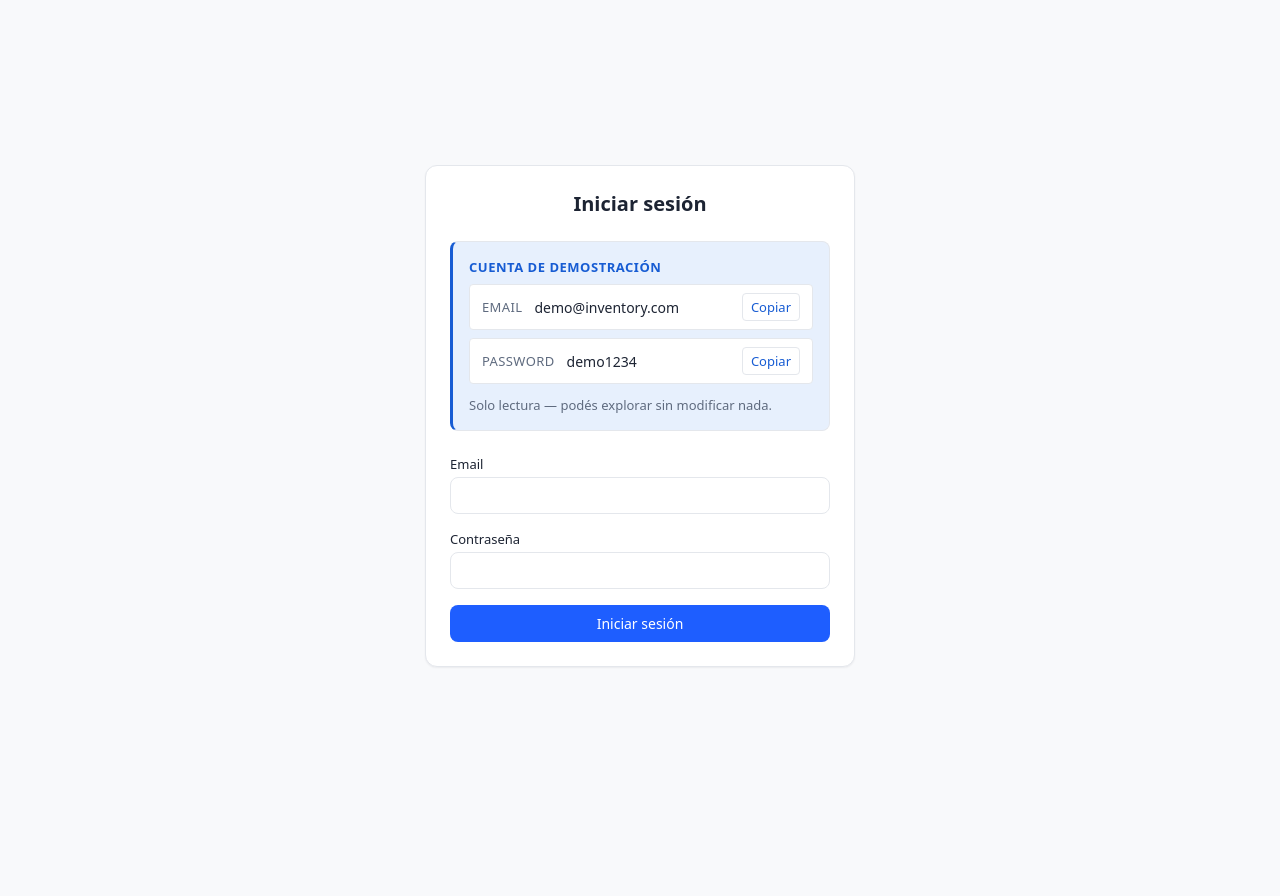
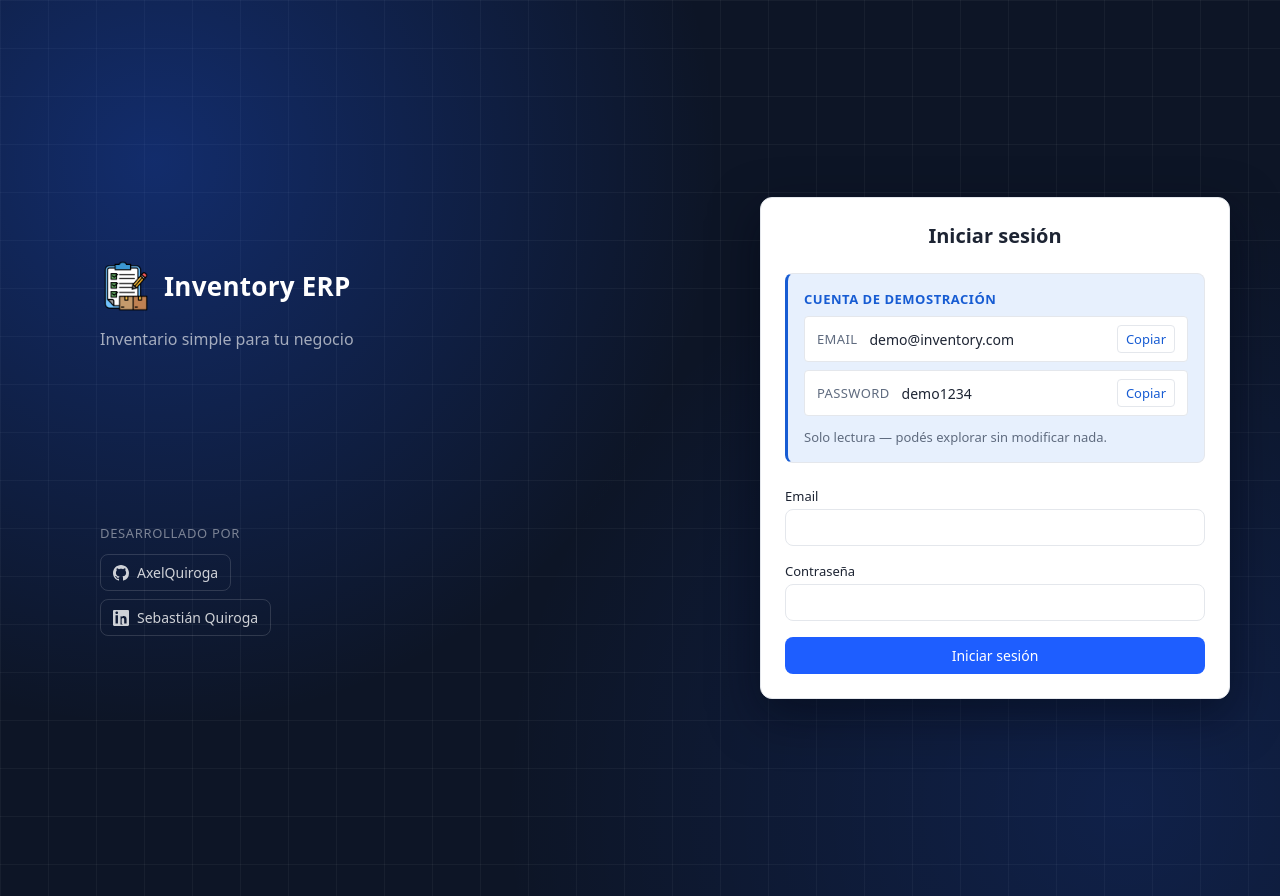
Before and after one commit to AxelQuiroga/inventory-frontend, a React (Vite) app: page /login in a window 1280 px wide. Before the commit the page ends 832 px from the top, so only its background shows below. Built offline with nearby package versions, Linux system fonts and the light colour scheme; no server answers.

Commit message:
feat(ui): redesign login as dark branded hero with author links

```diff
--- a/src/features/auth/LoginPage.module.css
+++ b/src/features/auth/LoginPage.module.css
@@ -1,14 +1,145 @@
+/* Hero del login: "la vitrina del bodeguero". Azul noche de marca con una
+   retícula técnica (metáfora del plano de depósito) y dos glows radiales que
+   son SIEMPRE el azul primario — la luz del almacén encendido. Todo debris de
+   los tokens; la card blanca flota al costado como el mostrador iluminado. */
 .page {
   min-height: 100vh;
   display: flex;
   align-items: center;
-  justify-content: center;
-  padding: var(--space-4);
+  padding: var(--space-7);
+  background-color: var(--color-hero-bg);
+  background-image:
+    radial-gradient(circle at 12% 18%, rgba(30, 94, 255, 0.32), transparent 42%),
+    radial-gradient(circle at 88% 90%, rgba(30, 94, 255, 0.16), transparent 45%),
+    linear-gradient(rgba(255, 255, 255, 0.045) 1px, transparent 1px),
+    linear-gradient(90deg, rgba(255, 255, 255, 0.045) 1px, transparent 1px);
+  background-size: 100% 100%, 100% 100%, 48px 48px, 48px 48px;
+  background-repeat: no-repeat, no-repeat, repeat, repeat;
+  animation: heroIn 500ms ease-out both;
+}
+
+/* Entrada sutil: fade + elevación. Se desactiva con prefers-reduced-motion. */
+@keyframes heroIn {
+  from {
+    opacity: 0;
+    transform: translateY(8px);
+  }
+  to {
+    opacity: 1;
+    transform: translateY(0);
+  }
+}
+
+@media (prefers-reduced-motion: reduce) {
+  .page {
+    animation: none;
+  }
+}
+
+/* Grid asimétrico: izquierda = marca + autoría, derecha = la acción.
+   Desktop: brand y author comparten columna izquierda (grid areas); la card
+   estira toda la columna derecha. */
+.hero {
+  width: 100%;
+  max-width: 1080px;
+  margin: 0 auto;
+  display: grid;
+  grid-template-columns: minmax(0, 1fr) 420px;
+  grid-template-areas:
+    'brand card'
+    'author card';
+  align-items: center;
+  column-gap: var(--space-7);
 }
 
 .page :global(.Card) {
+  grid-area: card;
   width: 100%;
-  max-width: 380px;
+  /* Elevación de la card flotante sobre el hero oscuro (token nuevo) */
+  box-shadow: var(--shadow-lg);
+}
+
+/* Branding — misma identidad que el sidebar (logo + Inventory ERP) */
+.brand {
+  grid-area: brand;
+}
+
+.brandIdentity {
+  display: flex;
+  align-items: center;
+  gap: var(--space-3);
+}
+
+.brandLogo {
+  width: 52px;
+  height: 52px;
+  object-fit: contain;
+}
+
+.brandName {
+  font-size: var(--font-size-2xl);
+  font-weight: 700;
+  letter-spacing: 0.01em;
+  color: #ffffff;
+}
+
+.tagline {
+  margin: var(--space-4) 0 0;
+  max-width: 34ch;
+  font-size: var(--font-size-lg);
+  color: rgba(255, 255, 255, 0.62);
+}
+
+/* Autoría: chips "logo + nombre" clickeables (target _blank, el ícono es
+   decorativo — aria-hidden — y el nombre es el texto accesible del link). */
+.author {
+  grid-area: author;
+  margin-top: var(--space-7);
+  display: flex;
+  flex-direction: column;
+  align-items: flex-start;
+  gap: var(--space-2);
+}
+
+.authorLabel {
+  margin: 0 0 var(--space-1);
+  font-size: var(--font-size-sm);
+  text-transform: uppercase;
+  letter-spacing: 0.05em;
+  color: rgba(255, 255, 255, 0.45);
+}
+
+.authorLink {
+  display: inline-flex;
+  align-items: center;
+  gap: var(--space-2);
+  padding: var(--space-2) var(--space-3);
+  border: 1px solid rgba(255, 255, 255, 0.14);
+  border-radius: var(--radius-md);
+  color: rgba(255, 255, 255, 0.8);
+  font-size: var(--font-size-md);
+  text-decoration: none;
+  transition:
+    background var(--transition-fast),
+    border-color var(--transition-fast),
+    color var(--transition-fast);
+}
+
+.authorLink:hover {
+  border-color: rgba(30, 94, 255, 0.65);
+  background: rgba(30, 94, 255, 0.14);
+  color: #ffffff;
+}
+
+.authorLink:focus-visible {
+  outline: none;
+  box-shadow: var(--focus-ring);
+}
+
+.authorIcon {
+  width: 16px;
+  height: 16px;
+  display: block;
 }
 
 .title {
@@ -101,3 +232,26 @@
   font-size: var(--font-size-sm);
   color: var(--color-text-muted);
 }
+
+/* Mobile: todo se apila — logo arriba, card, y la autoría al final (no se
+   pierde nunca). El fondo oscuro queda igual. */
+@media (max-width: 1023px) {
+  .page {
+    padding: var(--space-5);
+    align-items: flex-start;
+  }
+
+  .hero {
+    grid-template-columns: minmax(0, 1fr);
+    grid-template-areas:
+      'brand'
+      'card'
+      'author';
+    row-gap: var(--space-6);
+  }
+
+  .author {
+    align-items: center;
+    margin-top: 0;
+  }
+}
--- a/src/features/auth/LoginPage.tsx
+++ b/src/features/auth/LoginPage.tsx
@@ -11,6 +11,38 @@ import styles from './LoginPage.module.css'
 const DEMO_EMAIL = 'demo@inventory.com'
 const DEMO_PASSWORD = 'demo1234'
 const COPIED_FEEDBACK_MS = 2000
+
+// Autoría del portfolio (vitrina pública). La URL de GitHub es AxelQuiroga,
+// verificada contra la API: los repos del portfolio viven en esa cuenta
+// ("AlexQuiroga" existe pero está vacía — no apuntar ahí).
+const AUTHOR_NAME = 'Sebastián Quiroga'
+const AUTHOR_GITHUB_URL = 'https://github.com/AxelQuiroga'
+const AUTHOR_LINKEDIN_URL = 'https://www.linkedin.com/in/sebasti%C3%A1n-quiroga-a273611a9/'
+const TAGLINE = 'Inventario simple para tu negocio'
+
+// Íconos de marca inline (sin dependencias). aria-hidden: el nombre visible
+// del link es el texto accesible; el ícono es decorativo.
+function GithubIcon() {
+  return (
+    <svg viewBox="0 0 16 16" aria-hidden="true" className={styles.authorIcon}>
+      <path
+        fill="currentColor"
+        d="M8 0C3.58 0 0 3.58 0 8c0 3.54 2.29 6.53 5.47 7.59.4.07.55-.17.55-.38 0-.19-.01-.82-.01-1.49-2.01.37-2.53-.49-2.69-.94-.09-.23-.48-.94-.82-1.13-.28-.15-.68-.52-.01-.53.63-.01 1.08.58 1.23.82.72 1.21 1.87.87 2.33.66.07-.52.28-.87.51-1.07-1.78-.2-3.64-.89-3.64-3.95 0-.87.31-1.59.82-2.15-.08-.2-.36-1.02.08-2.12 0 0 .67-.21 2.2.82.64-.18 1.32-.27 2-.27s1.36.09 2 .27c1.53-1.04 2.2-.82 2.2-.82.44 1.1.16 1.92.08 2.12.51.56.82 1.27.82 2.15 0 3.07-1.87 3.75-3.65 3.95.29.25.54.73.54 1.48 0 1.07-.01 1.93-.01 2.2 0 .21.15.46.55.38A8.01 8.01 0 0 0 16 8c0-4.42-3.58-8-8-8z"
+      />
+    </svg>
+  )
+}
+
+function LinkedinIcon() {
+  return (
+    <svg viewBox="0 0 16 16" aria-hidden="true" className={styles.authorIcon}>
+      <path
+        fill="currentColor"
+        d="M0 1.146C0 .513.526 0 1.175 0h13.65C15.474 0 16 .513 16 1.146v13.708c0 .633-.526 1.146-1.175 1.146H1.175C.526 16 0 15.487 0 14.854V1.146zm4.943 12.248V5.169H2.542v8.225h2.401zm-1.2-9.347c.837 0 1.358-.554 1.358-1.248-.015-.709-.52-1.248-1.342-1.248-.822 0-1.359.539-1.359 1.248 0 .694.521 1.248 1.327 1.248h.016zm4.908 9.347V9.359c0-.216.016-.432.08-.586.173-.431.568-.878 1.232-.878.869 0 1.216.662 1.216 1.634v3.865h2.401V9.25c0-2.215-1.183-3.247-2.759-3.247-1.287 0-1.852.708-2.17 1.205v.032h-.016v-1.07H7.551c.028.726 0 8.224 0 8.224h2.401z"
+      />
+    </svg>
+  )
+}
 
 export function LoginPage() {
   const navigate = useNavigate()
@@ -59,6 +91,17 @@ export function LoginPage() {
 
   return (
     <div className={styles.page}>
+      <div className={styles.hero}>
+        {/* Columna izquierda: branding de la vitrina. La marca del login es la
+            misma del sidebar (Inventory ERP) — coherencia de identidad. */}
+        <section className={styles.brand} aria-label="Acerca del sistema">
+          <div className={styles.brandIdentity}>
+            <img src="/logoinventario.png" alt="" className={styles.brandLogo} />
+            <span className={styles.brandName}>Inventory ERP</span>
+          </div>
+          <p className={styles.tagline}>{TAGLINE}</p>
+        </section>
+
         <Card>
           <h1 className={styles.title}>Iniciar sesión</h1>
 
@@ -122,6 +165,32 @@ export function LoginPage() {
             </Button>
           </form>
         </Card>
+
+        {/* Autoría "a un costado": logo + nombre, cada uno clickeable a su
+            perfil. En desktop vive bajo el branding (columna izquierda); en
+            mobile baja debajo de la card. */}
+        <footer className={styles.author} aria-label="Autor del proyecto">
+          <p className={styles.authorLabel}>Desarrollado por</p>
+          <a
+            href={AUTHOR_GITHUB_URL}
+            target="_blank"
+            rel="noopener noreferrer"
+            className={styles.authorLink}
+          >
+            <GithubIcon />
+            AxelQuiroga
+          </a>
+          <a
+            href={AUTHOR_LINKEDIN_URL}
+            target="_blank"
+            rel="noopener noreferrer"
+            className={styles.authorLink}
+          >
+            <LinkedinIcon />
+            {AUTHOR_NAME}
+          </a>
+        </footer>
+      </div>
     </div>
   )
 }
--- a/src/shared/ui/tokens.css
+++ b/src/shared/ui/tokens.css
@@ -16,6 +16,10 @@
   --color-border: #e4e7ec;
   --color-text: #1d2433;
   --color-text-muted: #5f6b7f;
+  /* Superficie oscura del hero del login (la "vitrina de entrada" del
+     portfolio): azul noche de marca. La retícula + glows se dibujan encima
+     en LoginPage.module.css, siempre con el azul de marca. */
+  --color-hero-bg: #0d1526;
 
   /* Fondos suaves para badges/alertas */
   --color-primary-soft: #eaf0ff;
@@ -50,6 +54,9 @@
   /* Sombras */
   --shadow-sm: 0 1px 2px rgba(16, 24, 40, 0.06);
   --shadow-md: 0 2px 8px rgba(16, 24, 40, 0.1);
+  /* Elevación de la card flotante: la que vive sobre el hero oscuro del login
+     necesita más profundidad que la sombra de superficie de la app interna. */
+  --shadow-lg: 0 16px 48px rgba(2, 6, 17, 0.5);
 
   /* Focus */
   --focus-ring: 0 0 0 3px rgba(30, 94, 255, 0.25);
```
Lines whose indentation alone changed are shown as unchanged.
